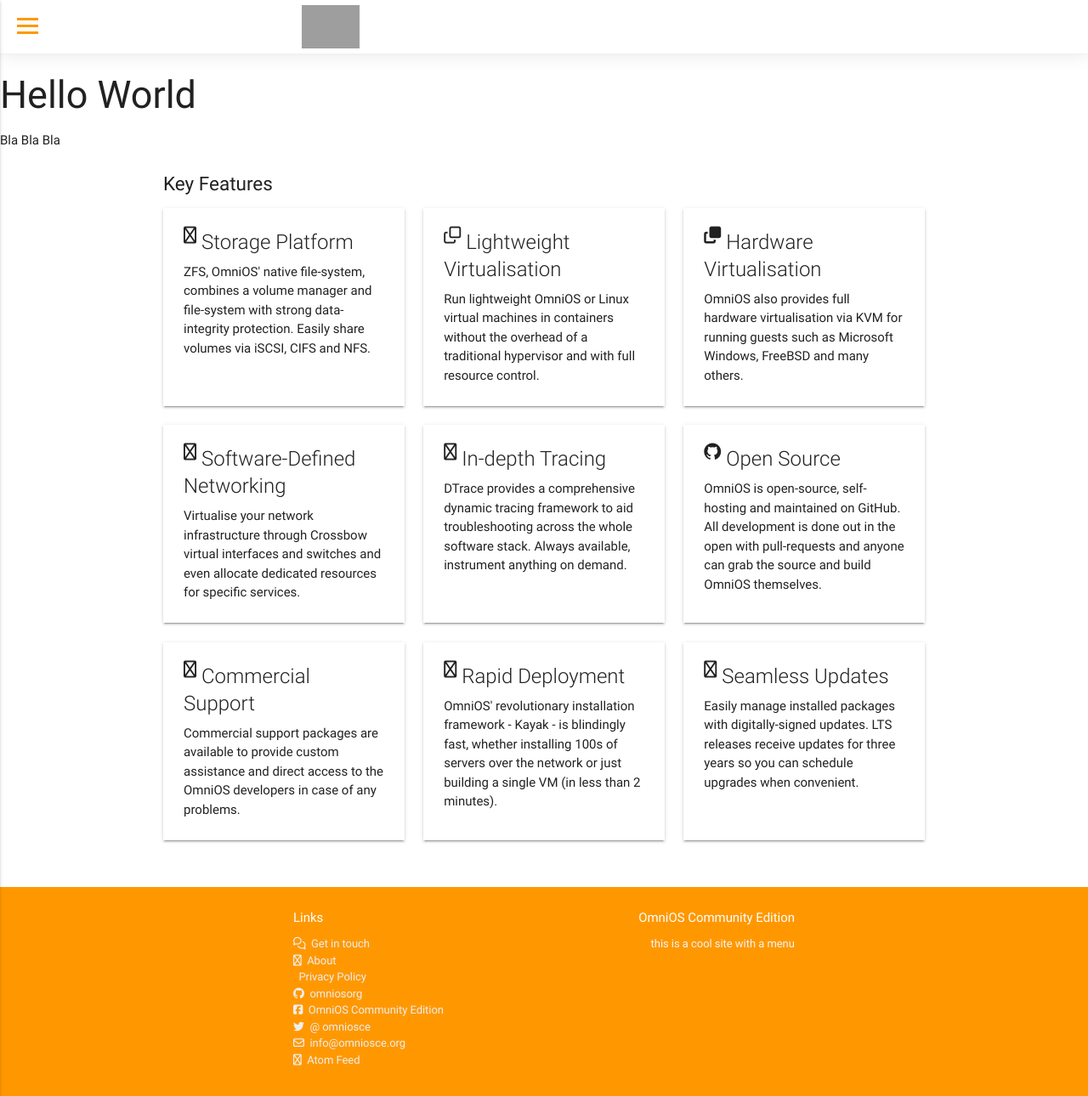
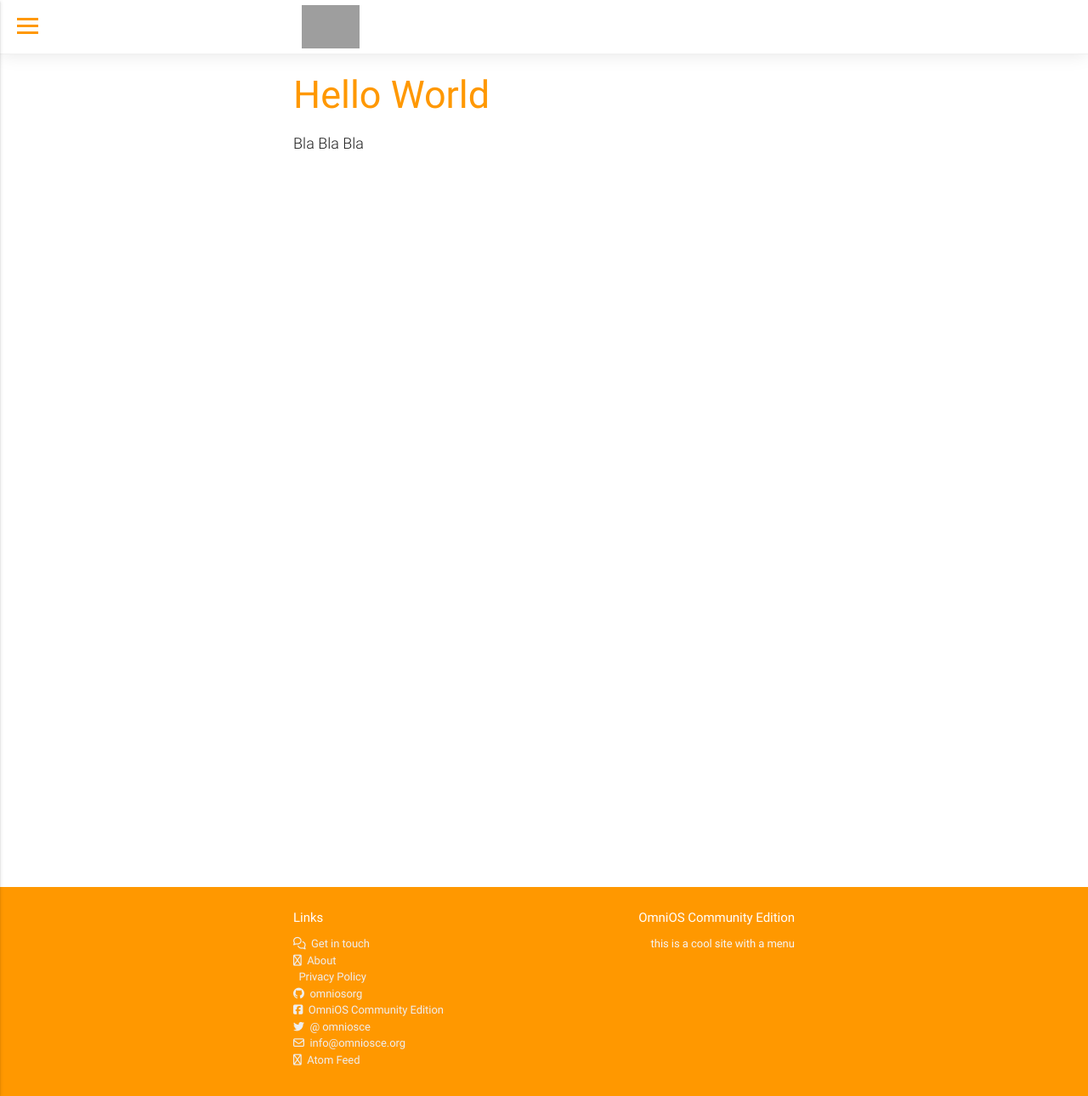
Before and after one commit to oetiker/jekyll-template, a Jekyll site: the page built from index.md, in a window 1280 px wide and 1290 px high. Shown: the whole window at 85% size. Built offline with Jekyll 4.4.1, drawn with Linux system fonts in a browser that asks for light colours; nearby versions of some CDN libraries; library files that are not in the unit come from our copies; grey boxes are pictures that could not be loaded.

Commit message:
Update index.md

```diff
--- a/index.md
+++ b/index.md
@@ -1,152 +1,8 @@
 ---
-layout: default
+layout: page
 title: Home
 ---
 
 # Hello World
 
 Bla Bla Bla
-
-<div class="container omniad">
-    <div class="row">
-       <div class="features col s12">
-           <div class="row">
-               <div class="col s12">
-                   <h3>Key Features</h3>
-               </div>
-               <div class="col s12 m12 l6 xl4">
-                  <div class="card">
-                  <div class="card-content">
-                       <i class="far fa-lg fa-pull-left fa-database"></i>
-		       <span class="card-title">Storage Platform</span>
-                       <p>
-ZFS, OmniOS' native file-system, combines a volume manager and file-system with strong data-integrity protection. Easily share volumes via iSCSI, CIFS and NFS.
-                       </p>
-                  </div>
-                  </div>
-               </div>
-               <div class="col s12 m12 l6 xl4">
-                  <div class="card">
-                  <div class="card-content">
-                       <i class="far fa-lg fa-pull-left fa-clone"></i>
-                       <span class="card-title">Lightweight Virtualisation</span>
-                       <p>
-Run lightweight OmniOS or Linux virtual machines in containers without the
-overhead of a traditional hypervisor and with full resource control.
-                       </p>
-                  </div>
-                  </div>
-               </div>
-               <div class="col s12 m12 l6 xl4">
-                  <div class="card">
-                  <div class="card-content">
-                       <i class="fas fa-lg fa-pull-left fa-clone"></i>
-                       <span class="card-title">Hardware Virtualisation</span>
-                       <p>
-OmniOS also provides full hardware virtualisation via KVM for running guests
-such as Microsoft Windows, FreeBSD and many others.
-                       </p>
-                  </div>
-                  </div>
-               </div>
-               <div class="col s12 m12 l6 xl4">
-                  <div class="card">
-                  <div class="card-content">
-                       <i class="far fa-lg fa-pull-left fa-sitemap"></i>
-                       <span class="card-title">Software-Defined Networking</span>
-                       <p>
-Virtualise your network infrastructure through Crossbow
-virtual interfaces and switches and even allocate dedicated resources for
-specific services.
-                       </p>
-                  </div>
-                  </div>
-               </div>
-               <div class="col s12 m12 l6 xl4">
-                  <div class="card">
-                  <div class="card-content">
-                       <i class="far fa-lg fa-pull-left fa-stethoscope"></i>
-                       <span class="card-title">In-depth Tracing</span>
-                       <p>
-DTrace provides a comprehensive dynamic tracing framework to aid
-troubleshooting across the whole software stack. Always available,
-instrument anything on demand.
-                       </p>
-                  </div>
-                  </div>
-               </div>
-               <div class="col s12 m12 l6 xl4">
-                  <div class="card">
-                  <div class="card-content">
-                       <i class="fab fa-lg fa-pull-left fa-github"></i>
-                       <span class="card-title">Open Source</span>
-                       <p>
-OmniOS is open-source, self-hosting and maintained on GitHub. All development
-is done out in the open with pull-requests and anyone can grab the source and
-build OmniOS themselves.
-                       </p>
-                  </div>
-                  </div>
-               </div>
-               <div class="col s12 m12 l6 xl4">
-                  <div class="card">
-                  <div class="card-content">
-                       <i class="far fa-lg fa-pull-left fa-fire-extinguisher"></i>
-                       <span class="card-title">Commercial Support</span>
-                       <p>
-Commercial support packages are available to provide custom assistance
-and direct access to the OmniOS developers in case of any problems.
-                       </p>
-                  </div>
-                  </div>
-               </div>
-               <div class="col s12 m12 l6 xl4">
-                  <div class="card">
-                  <div class="card-content">
-                       <i class="far fa-lg fa-pull-left fa-fighter-jet"></i>
-                       <span class="card-title">Rapid Deployment</span>
-                       <p>
-OmniOS' revolutionary installation framework - Kayak - is blindingly fast,
-whether installing 100s of servers over the network or just building a single
-VM (in less than 2 minutes).
-                       </p>
-                  </div>
-                  </div>
-               </div>
-               <div class="col s12 m12 l6 xl4">
-                  <div class="card">
-                  <div class="card-content">
-                       <i class="far fa-lg fa-pull-left fa-cogs"></i>
-                       <span class="card-title">Seamless Updates</span>
-                       <p>
-Easily manage installed packages with digitally-signed updates. LTS releases
-receive updates for three years so you can schedule upgrades when convenient.
-                       </p>
-                  </div>
-                  </div>
-               </div>
-           </div>
-        </div>
-    </div>
-</div>
-
-<script>
-jQuery(document).ready(function(){
-    var resizer = function (){
-        var width = jQuery(window).width();
-        var height = 0;
-        var cards = jQuery('.features .row .col .card');
-        cards.css('height','auto');
-        if (width < 600){
-            return;
-        }
-        cards.each(function(){
-            height = Math.max(height,$(this).height());
-            return this;
-        })
-        .css('height',height);
-    };
-    resizer();
-    jQuery(window).on('resize',resizer);
-});
-</script>
```
